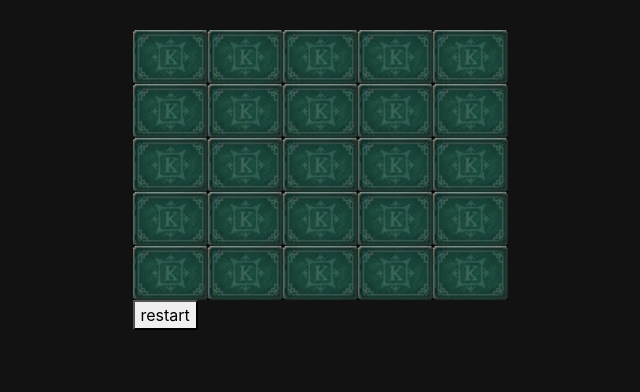
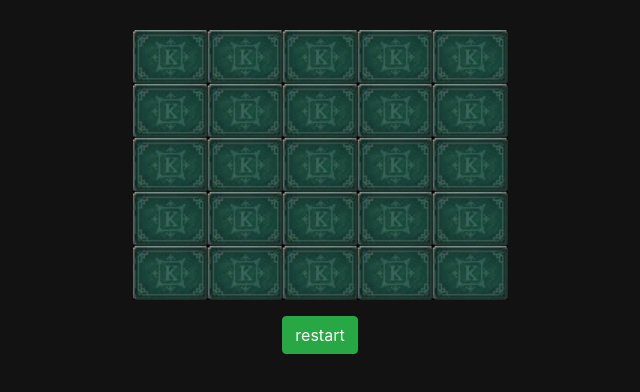
Before and after one commit to DGal02/CatchTheKing2021, a plain HTML site: page index.html in a window 1280 px wide. Shown: the whole page, without its empty margins (320-960 px from the left). Drawn offline with nearby package versions, Linux system fonts and the light colour scheme.

Commit message:
new looking restart

```diff
--- a/css/styles.css
+++ b/css/styles.css
@@ -82,3 +82,13 @@ html, body {
 .pointer{
     cursor: pointer;
 }
+.tcenter{
+  text-align: center;
+}
+.ocenter{
+  margin:0 auto;
+}
+.icenter{
+  margin: 0 auto;
+  display:block;
+}
--- a/index.html
+++ b/index.html
@@ -19,7 +19,7 @@
 <body ng-app="myApp" ng-controller="myCtrl">
 
 
-    <div id="karty">
+    <div id="karty" class="tcenter ocenter">
         <div class="inline" ng-repeat="(y,x) in [].constructor(number) track by $index">
 
             <img data-toggle="dropdown" fade="0" set-card="pole" ng-attr-id="{{ $index }}" class="pointer pole" width="75"
@@ -30,7 +30,7 @@
             </div>
 
         </div>
-        <button ng-click="restart()">restart</button>
+        <button type="button" class="btn btn-success mt-3" ng-click="restart()">restart</button>
     </div>
 
 
```
